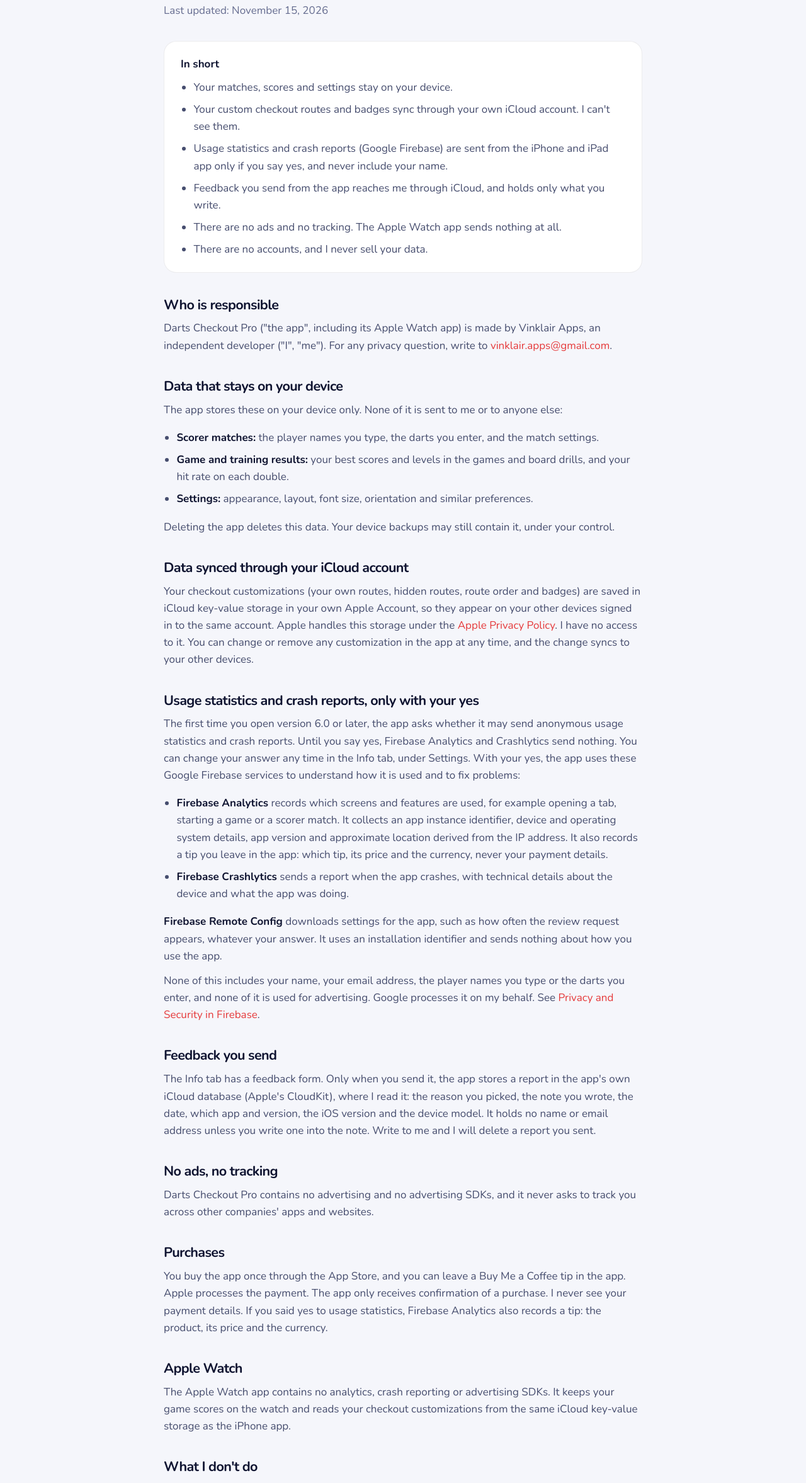
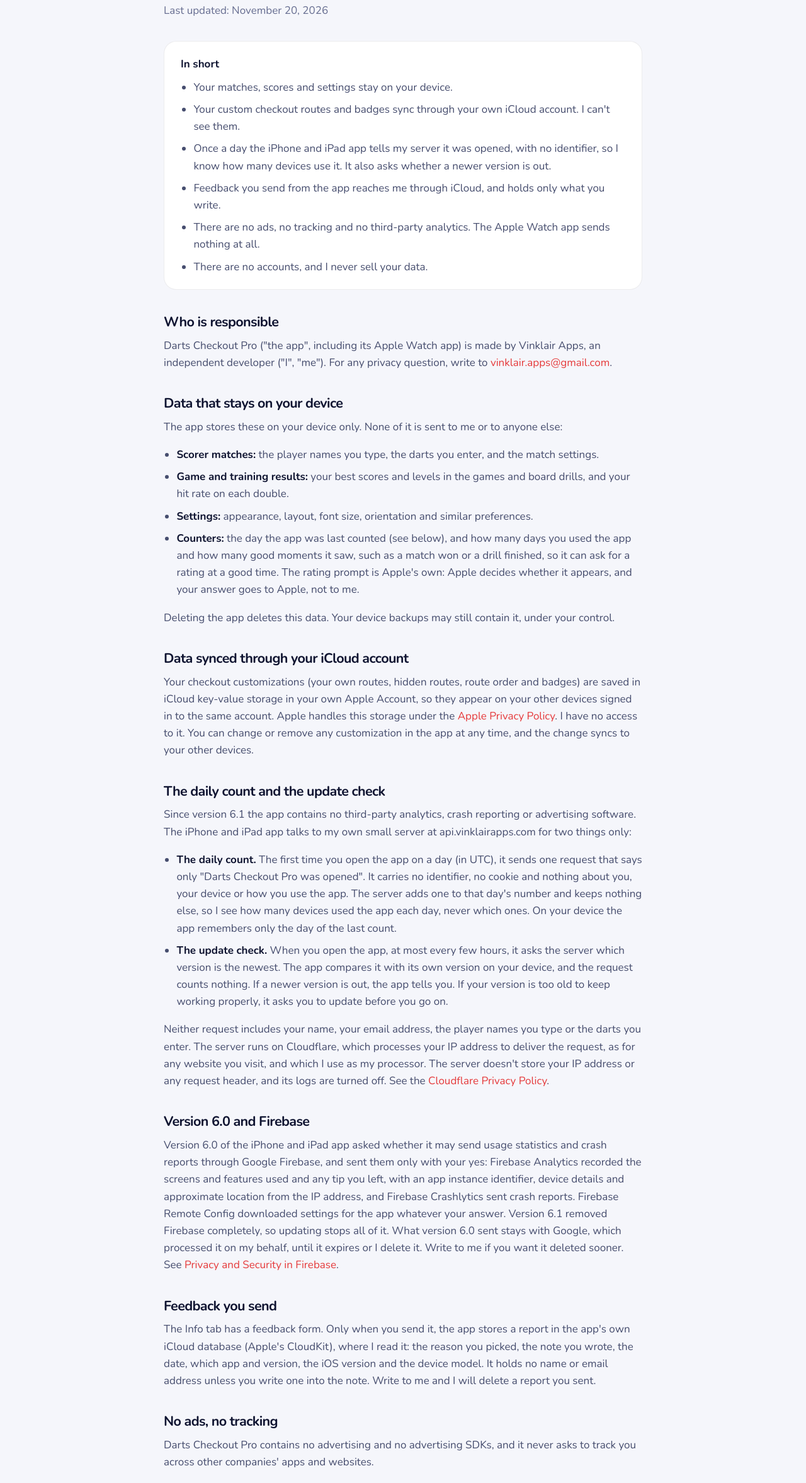
Before and after one commit to vinklair/vinklair.github.io, a plain HTML site: page darts-checkout-pro-privacy-policy.html in a window 1280 px wide. Shown: the part 187-2541 px from the top of the page at 63% size. Drawn offline with Linux system fonts and the light colour scheme.

Commit message:
Darts privacy policies for 6.1: daily count and update check, no Firebase
Version 6.1 drops Firebase. The policies now describe the anonymous daily
count and the update check against api.vinklairapps.com, with Cloudflare
as processor, plus the on-device counters for the rating prompt. A section
keeps what version 6.0 sent through Firebase for people who haven't
updated yet.

Co-Authored-By: Claude Opus 5.5 <noreply@anthropic.com>

```diff
--- a/darts-checkout-pro-privacy-policy.html
+++ b/darts-checkout-pro-privacy-policy.html
@@ -4,7 +4,7 @@
     <meta charset="utf-8">
     <meta name="viewport" content="width=device-width, initial-scale=1">
     <title>Darts Checkout Pro privacy policy</title>
-    <meta name="description" content="How Darts Checkout Pro and its Apple Watch app handle your data: no ads, no tracking, and Firebase statistics on iPhone and iPad.">
+    <meta name="description" content="How Darts Checkout Pro and its Apple Watch app handle your data: no ads, no tracking, no third-party analytics, only an anonymous daily count and update check.">
     <link rel="canonical" href="https://vinklairapps.com/darts-checkout-pro-privacy-policy.html">
     <meta name="theme-color" content="#0a0d21" media="(prefers-color-scheme: dark)">
     <meta name="theme-color" content="#f5f6fb" media="(prefers-color-scheme: light)">
@@ -34,16 +34,16 @@
     <main id="main" class="legal">
         <div class="wrap">
             <h1>Darts Checkout Pro privacy policy</h1>
-            <p class="updated">Last updated: November 15, 2026</p>
+            <p class="updated">Last updated: November 20, 2026</p>
 
             <div class="summary">
                 <p><strong>In short</strong></p>
                 <ul>
                     <li>Your matches, scores and settings stay on your device.</li>
                     <li>Your custom checkout routes and badges sync through your own iCloud account. I can't see them.</li>
-                    <li>Usage statistics and crash reports (Google Firebase) are sent from the iPhone and iPad app only if you say yes, and never include your name.</li>
+                    <li>Once a day the iPhone and iPad app tells my server it was opened, with no identifier, so I know how many devices use it. It also asks whether a newer version is out.</li>
                     <li>Feedback you send from the app reaches me through iCloud, and holds only what you write.</li>
-                    <li>There are no ads and no tracking. The Apple Watch app sends nothing at all.</li>
+                    <li>There are no ads, no tracking and no third-party analytics. The Apple Watch app sends nothing at all.</li>
                     <li>There are no accounts, and I never sell your data.</li>
                 </ul>
             </div>
@@ -57,20 +57,23 @@
                 <li><strong>Scorer matches:</strong> the player names you type, the darts you enter, and the match settings.</li>
                 <li><strong>Game and training results:</strong> your best scores and levels in the games and board drills, and your hit rate on each double.</li>
                 <li><strong>Settings:</strong> appearance, layout, font size, orientation and similar preferences.</li>
+                <li><strong>Counters:</strong> the day the app was last counted (see below), and how many days you used the app and how many good moments it saw, such as a match won or a drill finished, so it can ask for a rating at a good time. The rating prompt is Apple's own: Apple decides whether it appears, and your answer goes to Apple, not to me.</li>
             </ul>
             <p>Deleting the app deletes this data. Your device backups may still contain it, under your control.</p>
 
             <h2>Data synced through your iCloud account</h2>
             <p>Your checkout customizations (your own routes, hidden routes, route order and badges) are saved in iCloud key-value storage in your own Apple Account, so they appear on your other devices signed in to the same account. Apple handles this storage under the <a href="https://www.apple.com/legal/privacy/">Apple Privacy Policy</a>. I have no access to it. You can change or remove any customization in the app at any time, and the change syncs to your other devices.</p>
 
-            <h2>Usage statistics and crash reports, only with your yes</h2>
-            <p>The first time you open version 6.0 or later, the app asks whether it may send anonymous usage statistics and crash reports. Until you say yes, Firebase Analytics and Crashlytics send nothing. You can change your answer any time in the Info tab, under Settings. With your yes, the app uses these Google Firebase services to understand how it is used and to fix problems:</p>
+            <h2>The daily count and the update check</h2>
+            <p>Since version 6.1 the app contains no third-party analytics, crash reporting or advertising software. The iPhone and iPad app talks to my own small server at api.vinklairapps.com for two things only:</p>
             <ul>
-                <li><strong>Firebase Analytics</strong> records which screens and features are used, for example opening a tab, starting a game or a scorer match. It collects an app instance identifier, device and operating system details, app version and approximate location derived from the IP address. It also records a tip you leave in the app: which tip, its price and the currency, never your payment details.</li>
-                <li><strong>Firebase Crashlytics</strong> sends a report when the app crashes, with technical details about the device and what the app was doing.</li>
+                <li><strong>The daily count.</strong> The first time you open the app on a day (in UTC), it sends one request that says only "Darts Checkout Pro was opened". It carries no identifier, no cookie and nothing about you, your device or how you use the app. The server adds one to that day's number and keeps nothing else, so I see how many devices used the app each day, never which ones. On your device the app remembers only the day of the last count.</li>
+                <li><strong>The update check.</strong> When you open the app, at most every few hours, it asks the server which version is the newest. The app compares it with its own version on your device, and the request counts nothing. If a newer version is out, the app tells you. If your version is too old to keep working properly, it asks you to update before you go on.</li>
             </ul>
-            <p><strong>Firebase Remote Config</strong> downloads settings for the app, such as how often the review request appears, whatever your answer. It uses an installation identifier and sends nothing about how you use the app.</p>
-            <p>None of this includes your name, your email address, the player names you type or the darts you enter, and none of it is used for advertising. Google processes it on my behalf. See <a href="https://firebase.google.com/support/privacy">Privacy and Security in Firebase</a>.</p>
+            <p>Neither request includes your name, your email address, the player names you type or the darts you enter. The server runs on Cloudflare, which processes your IP address to deliver the request, as for any website you visit, and which I use as my processor. The server doesn't store your IP address or any request header, and its logs are turned off. See the <a href="https://www.cloudflare.com/privacypolicy/">Cloudflare Privacy Policy</a>.</p>
+
+            <h2>Version 6.0 and Firebase</h2>
+            <p>Version 6.0 of the iPhone and iPad app asked whether it may send usage statistics and crash reports through Google Firebase, and sent them only with your yes: Firebase Analytics recorded the screens and features used and any tip you left, with an app instance identifier, device details and approximate location from the IP address, and Firebase Crashlytics sent crash reports. Firebase Remote Config downloaded settings for the app whatever your answer. Version 6.1 removed Firebase completely, so updating stops all of it. What version 6.0 sent stays with Google, which processed it on my behalf, until it expires or I delete it. Write to me if you want it deleted sooner. See <a href="https://firebase.google.com/support/privacy">Privacy and Security in Firebase</a>.</p>
 
             <h2>Feedback you send</h2>
             <p>The Info tab has a feedback form. Only when you send it, the app stores a report in the app's own iCloud database (Apple's CloudKit), where I read it: the reason you picked, the note you wrote, the date, which app and version, the iOS version and the device model. It holds no name or email address unless you write one into the note. Write to me and I will delete a report you sent.</p>
@@ -78,10 +81,10 @@
             <p>Darts Checkout Pro contains no advertising and no advertising SDKs, and it never asks to track you across other companies' apps and websites.</p>
 
             <h2>Purchases</h2>
-            <p>You buy the app once through the App Store, and you can leave a Buy Me a Coffee tip in the app. Apple processes the payment. The app only receives confirmation of a purchase. I never see your payment details. If you said yes to usage statistics, Firebase Analytics also records a tip: the product, its price and the currency.</p>
+            <p>You buy the app once through the App Store, and you can leave a Buy Me a Coffee tip in the app. Apple processes the payment. The app only receives confirmation of a purchase. I never see your payment details.</p>
 
             <h2>Apple Watch</h2>
-            <p>The Apple Watch app contains no analytics, crash reporting or advertising SDKs. It keeps your game scores on the watch and reads your checkout customizations from the same iCloud key-value storage as the iPhone app.</p>
+            <p>The Apple Watch app contains no analytics, crash reporting or advertising SDKs, and it doesn't take part in the daily count or the update check. It keeps your game scores on the watch and reads your checkout customizations from the same iCloud key-value storage as the iPhone app.</p>
 
             <h2>What I don't do</h2>
             <ul>
@@ -94,7 +97,7 @@
             <p>The app is not directed at children under 13, and I do not knowingly collect personal information from them. If you believe a child has provided personal information, write to me and I will help remove it.</p>
 
             <h2>Your rights</h2>
-            <p>Depending on where you live, you may have the right to access, correct or delete personal data, and to object to or restrict how it is used. Because I don't collect your name or contact details, most data can't be linked to you by me. Write to me and I will do what I can, including asking Google to delete analytics data for your app instance.</p>
+            <p>Depending on where you live, you may have the right to access, correct or delete personal data, and to object to or restrict how it is used. Because I don't collect your name or contact details, and nothing the app sends identifies you, most data can't be linked to you by me. Write to me and I will do what I can, including deleting feedback you sent and the Firebase data from version 6.0.</p>
 
             <h2>Changes</h2>
             <p>If this policy changes, the new version will appear on this page with a new date at the top.</p>
```
Also changed, not shown: darts-checkout-free-privacy-policy.html (+15 -12 lines).
